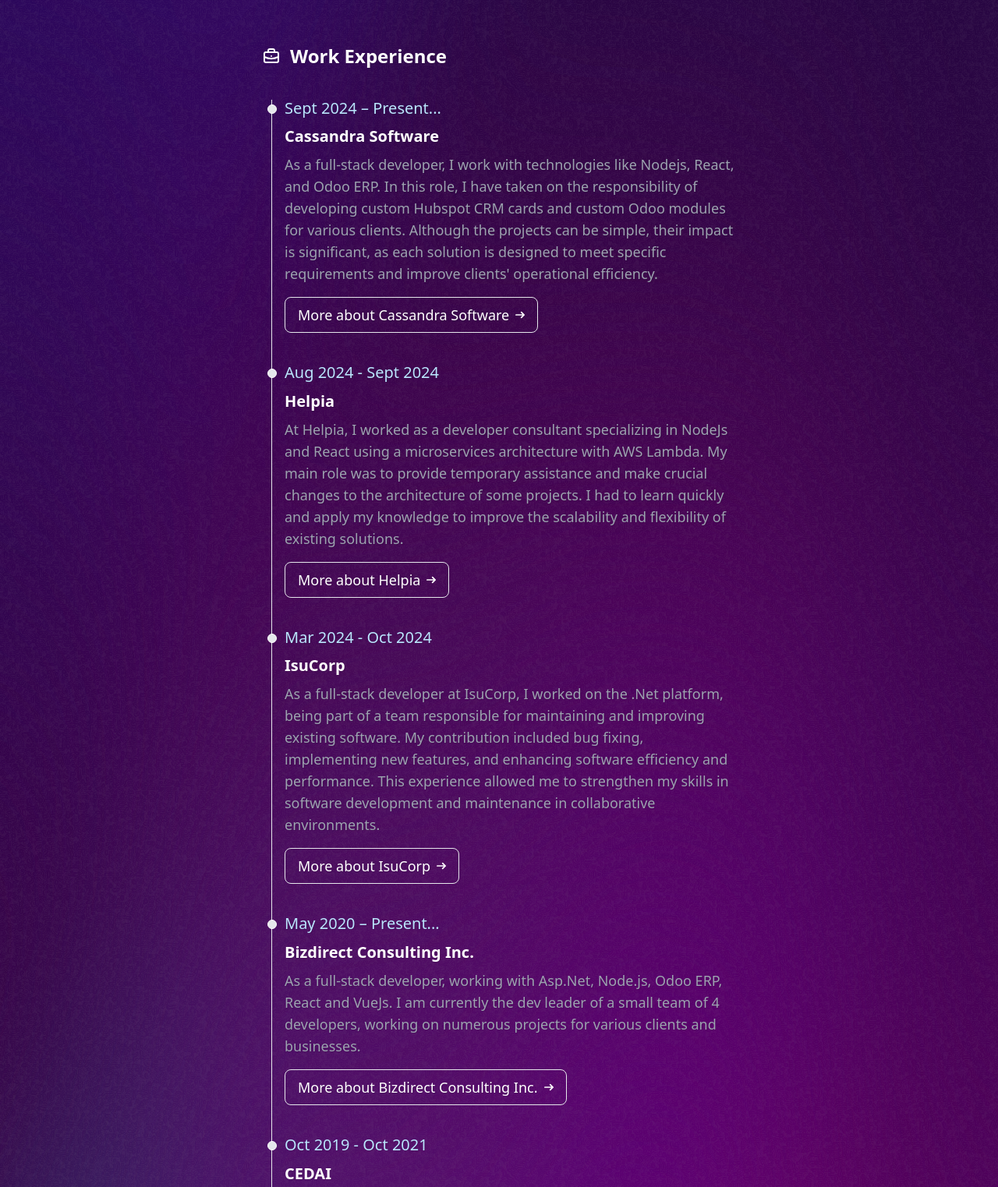
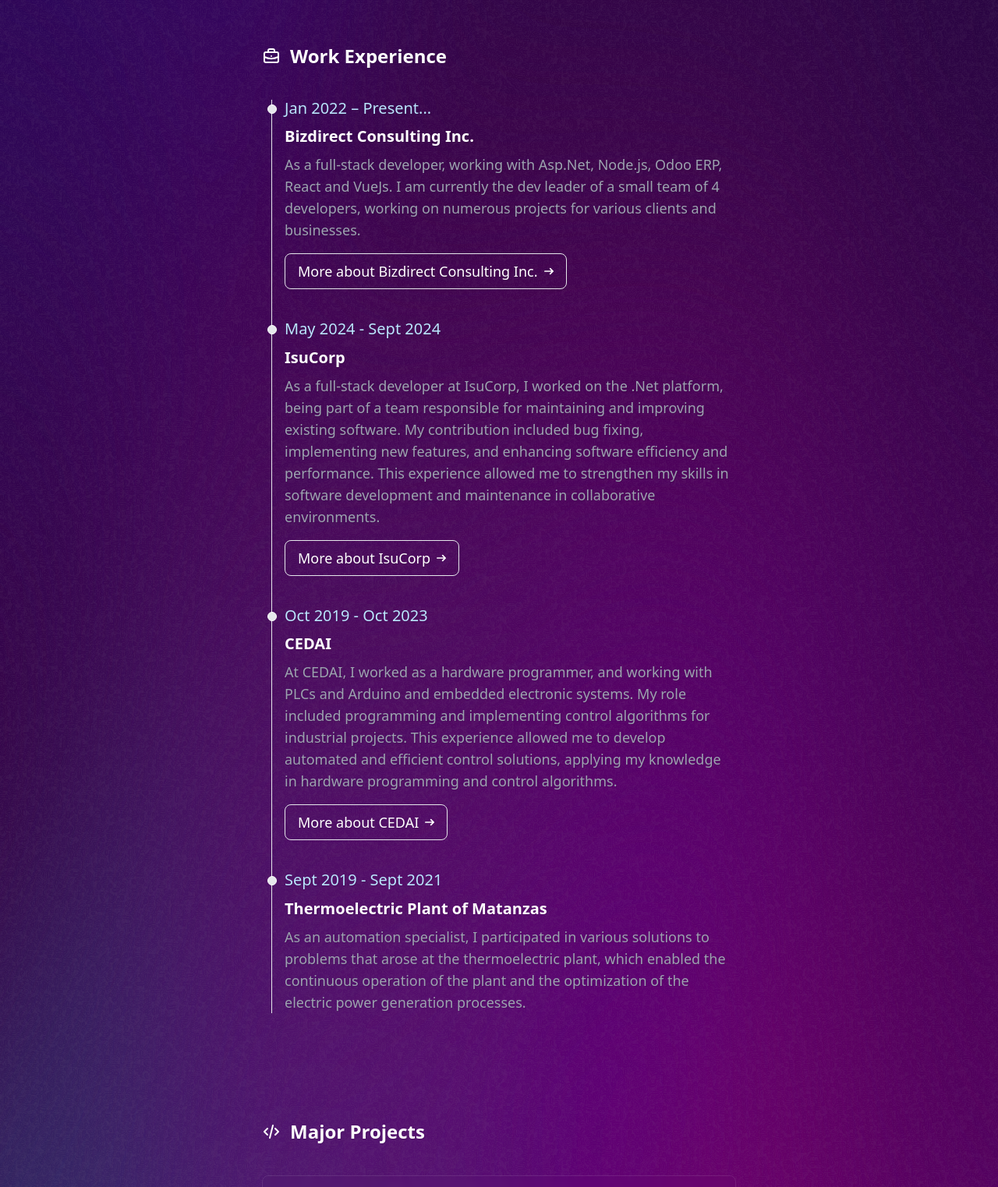
Before and after one commit to Oriel9511/portfolio, an Astro site: page / in a window 1280 px wide. Shown: the part 2200-3723 px from the top of the page at 78% size. Built offline with nearby package versions, Linux system fonts and the light colour scheme; Astro itself is replaced by a stand-in of ours.

Commit message:
Refactor experience data structure and update experience entries for improved clarity and accuracy.
- Removed multiple outdated experience entries.
- Updated existing experience details, including dates and descriptions for accuracy.
- Added a new experience entry for "Thermoelectric Plant of Matanzas" to reflect recent work.
- Improved description of the "CEDAI" role for clarity.

```diff
--- a/src/components/About/AboutMe.astro
+++ b/src/components/About/AboutMe.astro
@@ -8,14 +8,14 @@
     </p>
 
     <p class="md:text-lg text-2xl font-normal text-white/80">
-        In the last 4 years, I have redirected my career towards software development, emphasizing web development. I have been utilizing the latest technologies within the Asp.Net environment, NodeJS, and Odoo ERP. Additionally, I have expanded my skill set, focusing on some of the most popular front-end JavaScript frameworks, and have successfully delivered powerful APIs and dynamic web applications.
+        In the last years, I have redirected my career towards software development, emphasizing web development. I have been utilizing the latest technologies within the Asp.Net environment, NodeJS, and Odoo ERP. Additionally, I have expanded my skill set, focusing on some of the most popular front-end JavaScript frameworks, and have successfully delivered powerful APIs and dynamic web applications.
     </p>
 
     <p class="md:text-lg text-2xl font-normal text-white/80">
         Beyond programming, my greatest passion lies in learning and teaching what I have learned. I consider myself a strong team player, effectively interacting with coworkers. Guided by personal initiative, I am a quick learner and consistently provide results.
     </p>
 
-    <p class="md:text-lg text-2xl font-normal text-white/80">
-        Outside of my professional life, I have a deep passion for music, history, and the sciences, especially physics. These interests not only fuel my curiosity and creativity but also provide a well-rounded perspective that I bring into my work. Whether it's diving into the complexities of a new project or exploring the depths of a historical event or scientific phenomenon, I am always eager to learn and grow.
-    </p>
+    <!--<p class="md:text-lg text-2xl font-normal text-white/80">-->
+    <!--    Outside of my professional life, I have a deep passion for music, history, and the sciences, especially physics. These interests not only fuel my curiosity and creativity but also provide a well-rounded perspective that I bring into my work. Whether it's diving into the complexities of a new project or exploring the depths of a historical event or scientific phenomenon, I am always eager to learn and grow.-->
+    <!--</p>-->
 </div>
--- a/src/components/Experience/Experience.astro
+++ b/src/components/Experience/Experience.astro
@@ -2,34 +2,28 @@
 import ExperienceItem from "./ExperienceItem.astro";
 const experience = [
     {
-        date: "Sept 2024 – Present...",
-        title: "Cassandra Software",
-        description: `As a full-stack developer, I work with technologies like Nodejs, React, and Odoo ERP. In this role, I have taken on the responsibility of developing custom Hubspot CRM cards and custom Odoo modules for various clients. Although the projects can be simple, their impact is significant, as each solution is designed to meet specific requirements and improve clients' operational efficiency.`,
-        link: "https://www.casandrasoft.com/",
+        date: "Jan 2022 – Present...",
+        title: "Bizdirect Consulting Inc.",
+        description: `As a full-stack developer, working with Asp.Net, Node.js, Odoo ERP, React and VueJs. I am currently the dev leader of a small team of 4 developers, working on numerous projects for various clients and businesses.`,
+        link: "https://bizdirectconsulting.com",
     },
     {
-        date: "Aug 2024 - Sept 2024",
-        title: "Helpia",
-        description: `At Helpia, I worked as a developer consultant specializing in NodeJs and React using a microservices architecture with AWS Lambda. My main role was to provide temporary assistance and make crucial changes to the architecture of some projects. I had to learn quickly and apply my knowledge to improve the scalability and flexibility of existing solutions.`,
-        link: "https://www.helpia.com/",
-    },
-    {
-        date: "Mar 2024 - Oct 2024",
+        date: "May 2024 - Sept 2024",
         title: "IsuCorp",
         description: `As a full-stack developer at IsuCorp, I worked on the .Net platform, being part of a team responsible for maintaining and improving existing software. My contribution included bug fixing, implementing new features, and enhancing software efficiency and performance. This experience allowed me to strengthen my skills in software development and maintenance in collaborative environments.`,
         link: "https://www.isucorp.ca",
     },
     {
-        date: "May 2020 – Present...",
-        title: "Bizdirect Consulting Inc.",
-        description: `As a full-stack developer, working with Asp.Net, Node.js, Odoo ERP, React and VueJs. I am currently the dev leader of a small team of 4 developers, working on numerous projects for various clients and businesses.`,
-        link: "https://bizdirectconsulting.com",
+        date: "Oct 2019 - Oct 2023",
+        title: "CEDAI",
+        description: `At CEDAI, I worked as a hardware programmer, and working with PLCs and Arduino and embedded electronic systems. My role included programming and implementing control algorithms for industrial projects. This experience allowed me to develop automated and efficient control solutions, applying my knowledge in hardware programming and control algorithms.`,
+        link: "https://www.linkedin.com/company/cedai-empresa-de-automatizaci%C3%B3n-integral/?originalSubdomain=cu",
     },
     {
-        date: "Oct 2019 - Oct 2021",
-        title: "CEDAI",
-        description: `At CEDAI, I worked as a hardware programmer, using Assembler, C, C++ and working with PLCs and Arduino. My role included programming and implementing control algorithms for industrial projects. This experience allowed me to develop automated and efficient control solutions, applying my knowledge in hardware programming and control algorithms.`,
-        link: "https://www.linkedin.com/company/cedai-empresa-de-automatizaci%C3%B3n-integral/?originalSubdomain=cu",
+        date: "Sept 2019 - Sept 2021",
+        title: "Thermoelectric Plant of Matanzas",
+        description: `As an automation specialist, I participated in various solutions to problems that arose at the thermoelectric plant, which enabled the continuous operation of the plant and the optimization of the electric power generation processes.`,
+        link: null
     },
 ];
 ---
--- a/src/components/Experience/ExperienceItem.astro
+++ b/src/components/Experience/ExperienceItem.astro
@@ -14,7 +14,7 @@
     {title}
 </h3>
 <p set:html={description} class="mb-4 text-2xl md:text-lg font-normal text-gray-400 mt-2"></p>
-<a
+{link && <a
         href={link}
         title={title}
         class="inline-flex items-center px-4 py-2 text-2xl md:text-lg font-medium border border-gray-200 rounded-lg hover:bg-gray-100 hover:bg-opacity-20 hover:text-sky-300 focus:z-10 focus:ring-4 focus:outline-none focus:ring-gray-100 focus:text-blue-700 dark:bg-gray-800 dark:text-gray-400 dark:border-gray-600 dark:hover:text-white dark:hover:bg-gray-700 dark:focus:ring-gray-700"
@@ -22,4 +22,4 @@
     <svg class="w-3 h-3 ms-2 rtl:rotate-180" aria-hidden="true" xmlns="http://www.w3.org/2000/svg" fill="none" viewBox="0 0 14 10">
         <path stroke="currentColor" stroke-linecap="round" stroke-linejoin="round" stroke-width="2" d="M1 5h12m0 0L9 1m4 4L9 9"/>
     </svg>
-</a>
+</a>}
```
